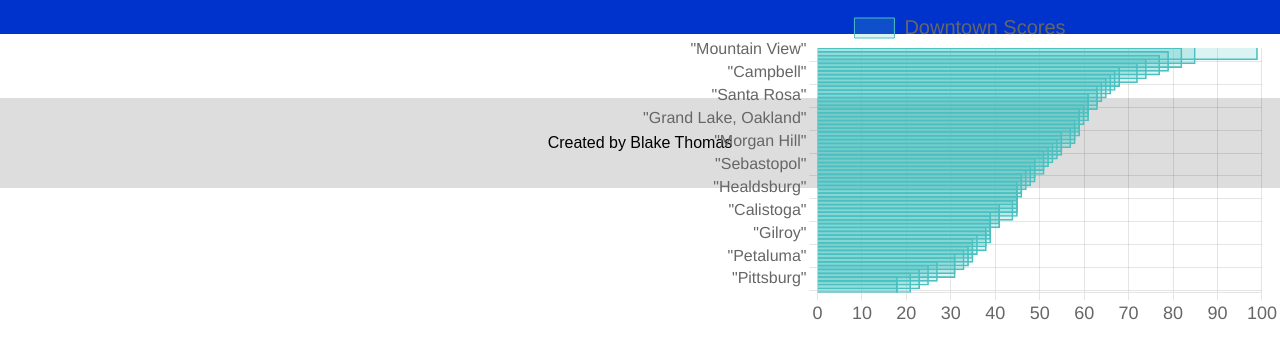
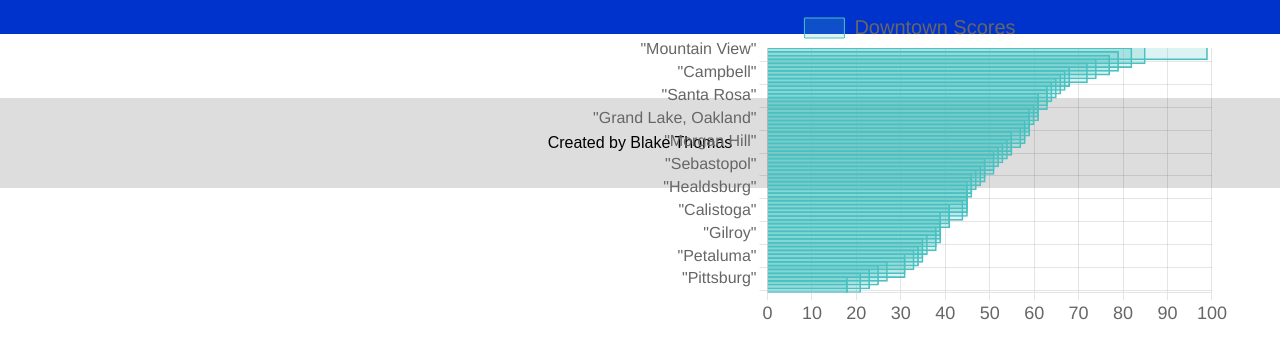
Before and after one commit to brekkies/Bay-Area-Ranker, a plain HTML site: page index.html in a window 1280 px wide. Shown: the part 92-450 px from the top of the page. Drawn offline with nearby package versions, Linux system fonts and the light colour scheme.

Commit message:
scroll wheel chart

```diff
--- a/app.css
+++ b/app.css
@@ -53,7 +53,7 @@ footer {
     margin-left: auto;
     margin-right: 0;
     position: absolute;
-    right: 0; /* Position the chart on the right side */
+    right: 50px; /* Position the chart on the right side */
     top: 100px; /* Adjust as needed for positioning */
     max-height: 90vh; /* Optional: Limit the maximum height */
     overflow-y: scroll; /* Allow scrolling when the chart overflows */
```
